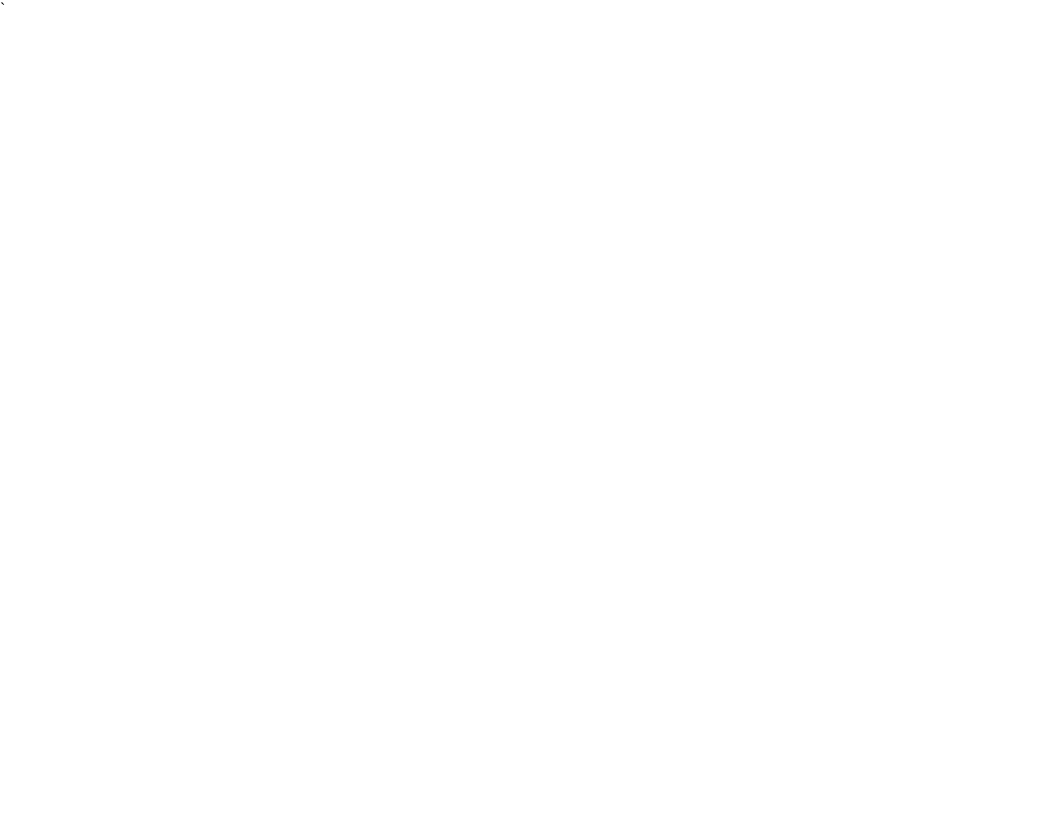
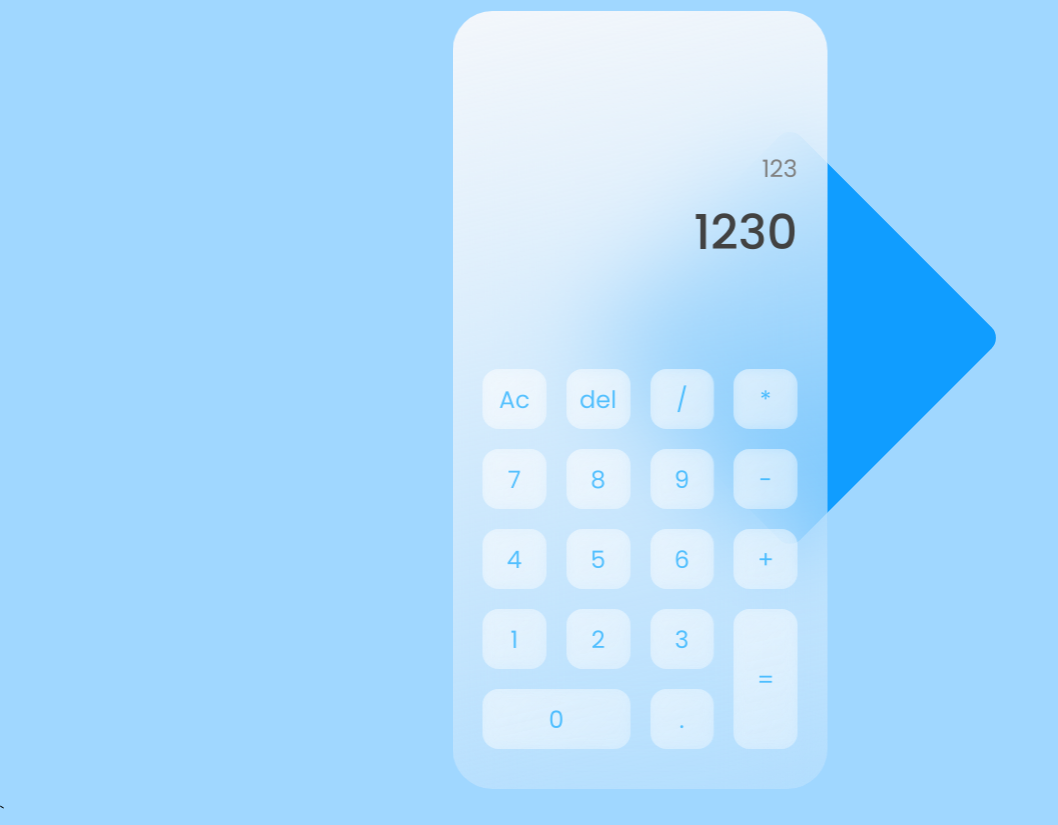
Before and after one commit to MartinAkopyan/javascript-calculator, a plain HTML site: page index.html in a window 1280 px wide. Shown: the whole page, without its empty margins (0-1058 px from the left). Before the commit the page ends 800 px from the top, so only its background shows below. Drawn offline with Linux system fonts and the light colour scheme.

Commit message:
add buttons html and styles

```diff
--- a/index.html
+++ b/index.html
@@ -1,5 +1,6 @@
 <!DOCTYPE html>
 <html lang="en">
+
 <head>
 	<meta charset="UTF-8">
 	<meta http-equiv="X-UA-Compatible" content="IE=edge">
@@ -7,8 +8,41 @@
 	<link rel="stylesheet" href="style.css">
 	<title>JS Calculator</title>
 </head>
+
 <body>
+	<div class="main">
+		<div class="circle"></div>
+		<div class="calculator">
+			<div class="calculator__display">
+				<div class="calculator__display-last">123</div>
+				<div class="calculator__display-current">1230</div>
+			</div>
+
+			<div class="calculator__btns">
+				<div class="btn btn-ac">Ac</div>
+				<div class="btn btn-del">del</div>
+				<div class="btn btn-split">/</div>
+				<div class="btn btn-7">7</div>
+				<div class="btn btn-8">8</div>
+				<div class="btn btn-9">9</div>
+				<div class="btn btn-4">4</div>
+				<div class="btn btn-5">5</div>
+				<div class="btn btn-6">6</div>
+				<div class="btn btn-1">1</div>
+				<div class="btn btn-2">2</div>
+				<div class="btn btn-3">3</div>
+				<div class="btn btn-0">0</div>
+				<div class="btn btn-dot">.</div>
+				<div class="btn btn-mult">*</div>
+				<div class="btn btn-minus">-</div>
+				<div class="btn btn-plus">+</div>
+				<div class="btn btn-equal">=</div>
+			</div>
+		</div>
+	</div>
+	</div>
 
 	<script src="script.js"></script>
 </body>
+
 </html>`
--- a/style.css
+++ b/style.css
@@ -1,3 +1,5 @@
+@import url('https://fonts.googleapis.com/css2?family=Poppins:ital,wght@0,100;0,200;0,300;0,400;0,500;0,600;0,700;0,800;0,900;1,100;1,200;1,300;1,400;1,500;1,600;1,700;1,800;1,900&display=swap');
+
 *, *:before, *:after {
   padding: 0;
   margin: 0;
@@ -19,3 +21,159 @@ a:focus,
 a:active {
   outline: none;
 }
+
+body {
+	font-family: 'Poppins', sans-serif;
+	background-color: #A0D7FF;
+}
+
+.main {
+	width: 100%;
+	height: 100vh;
+	position: relative;
+}
+
+.calculator {
+	background: linear-gradient(167.27deg, #F7F8FB -5.94%, rgba(247, 248, 251, 0.19) 103.62%);
+	backdrop-filter: blur(51px);
+	width: 375px;
+	position: absolute;
+	position: relative;
+	top: 50%;
+	left: 50%;
+	transform: translate(-50%, -50%);
+	padding: 40px 30px;
+	border-radius: 40px;
+	z-index: 100;
+}
+
+.circle {
+	position: absolute;
+	top: 50%;
+	left: 50%;
+	transform: translate(-50%, -50%);
+	border-radius: 5%;
+	rotate: 45deg;
+	width: 300px;
+	height: 300px;
+	background-color: #109DFF;
+	z-index: 0;
+}
+
+.calculator__display {
+	padding-block: 100px;
+	text-align: right;
+}
+
+.calculator__display-last {
+	font-size: 24px;
+	line-height: 36px;
+	font-weight: 400;
+	color: #818181;
+}
+
+.calculator__display-current {
+	font-size: 48px;
+	line-height: 72px;
+	font-weight: 500;
+	color: #424242;
+	margin-top: 10px;
+}
+
+.btn-equal {
+	grid-area: btn-equal;
+}
+
+.btn-ac {
+	grid-area: btn-ac;
+}
+
+.btn-del {
+	grid-area: btn-del;
+}
+
+.btn-mult {
+	grid-area: btn-mult;
+}
+
+.btn-split {
+	grid-area: btn-split;
+}
+
+.btn-minus {
+	grid-area: btn-minus;
+}
+
+.btn-dot {
+	grid-area: btn-dot;
+}
+
+.btn-0 {
+	grid-area: btn-0;
+}
+
+.btn-1 {
+	grid-area: btn-1;
+}
+
+.btn-2 {
+	grid-area: btn-2;
+}
+
+.btn-3 {
+	grid-area: btn-3;
+}
+
+.btn-4 {
+	grid-area: btn-4;
+}
+
+.btn-5 {
+	grid-area: btn-5;
+}
+
+.btn-6 {
+	grid-area: btn-6;
+}
+
+.btn-7 {
+	grid-area: btn-7;
+}
+
+.btn-8 {
+	grid-area: btn-8;
+}
+
+.btn-9 {
+	grid-area: btn-9;
+}
+
+.calculator__btns {
+	display: grid;
+	gap: 20px;
+	grid-template-columns: repeat(4, 1fr);
+	grid-template-rows: repeat(5, 60px);
+	grid-template-areas:
+		'btn-ac btn-del btn-split btn-mult'
+		'btn-7 btn-8 btn-9 btn-minus'
+	  'btn-4 btn-5 btn-6 btn-plus'
+		'btn-1 btn-2 btn-3 btn-equal'
+		'btn-0 btn-0 btn-dot btn-equal'
+	;
+}
+
+.btn {
+	/* background-color:#2ca7ff5b; */
+	background: linear-gradient(129.7deg, rgba(255, 255, 255, 0.6) -9.69%, rgba(255, 255, 255, 0.4) 114.23%);
+	backdrop-filter: blur(6px);
+	color: #19ACFF;
+	padding: 5px;
+	font-size: 24px;
+	line-height: 39px;
+	display: flex;
+	justify-content: center;
+	align-items: center;
+	border-radius: 16px;
+	opacity: 0.7;
+	/* border: 1px solid #00c2fd; */
+}
```
